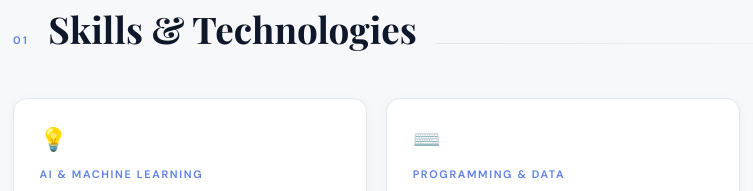
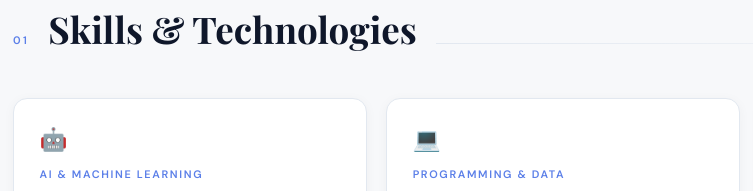
Before and after one commit to andem-divya/andem-divya.github.io, a plain HTML site: page index.html in a window 1280 px wide. Shown: the part 880-1071 px from the top of the page, 77-830 px from the left. Drawn offline with nearby package versions, Linux system fonts and the light colour scheme; a web font is replaced by a local one.

Commit message:
Replace skill icons in index.html

```diff
--- a/index.html
+++ b/index.html
@@ -309,7 +309,7 @@
     </div>
     <div class="skills-grid">
       <div class="skill-card reveal">
-        <span class="skill-icon">💡</span>
+        <span class="skill-icon">🤖</span>
         <div class="skill-cat">AI &amp; Machine Learning</div>
         <div class="skill-tags">
           <span class="skill-tag">PyTorch</span><span class="skill-tag">Scikit-Learn</span>
@@ -321,7 +321,7 @@
         </div>
       </div>
       <div class="skill-card reveal" style="transition-delay:.1s">
-        <span class="skill-icon">⌨️</span>
+        <span class="skill-icon">💻</span>
         <div class="skill-cat">Programming &amp; Data</div>
         <div class="skill-tags">
           <span class="skill-tag">Python</span><span class="skill-tag">SQL</span>
```
